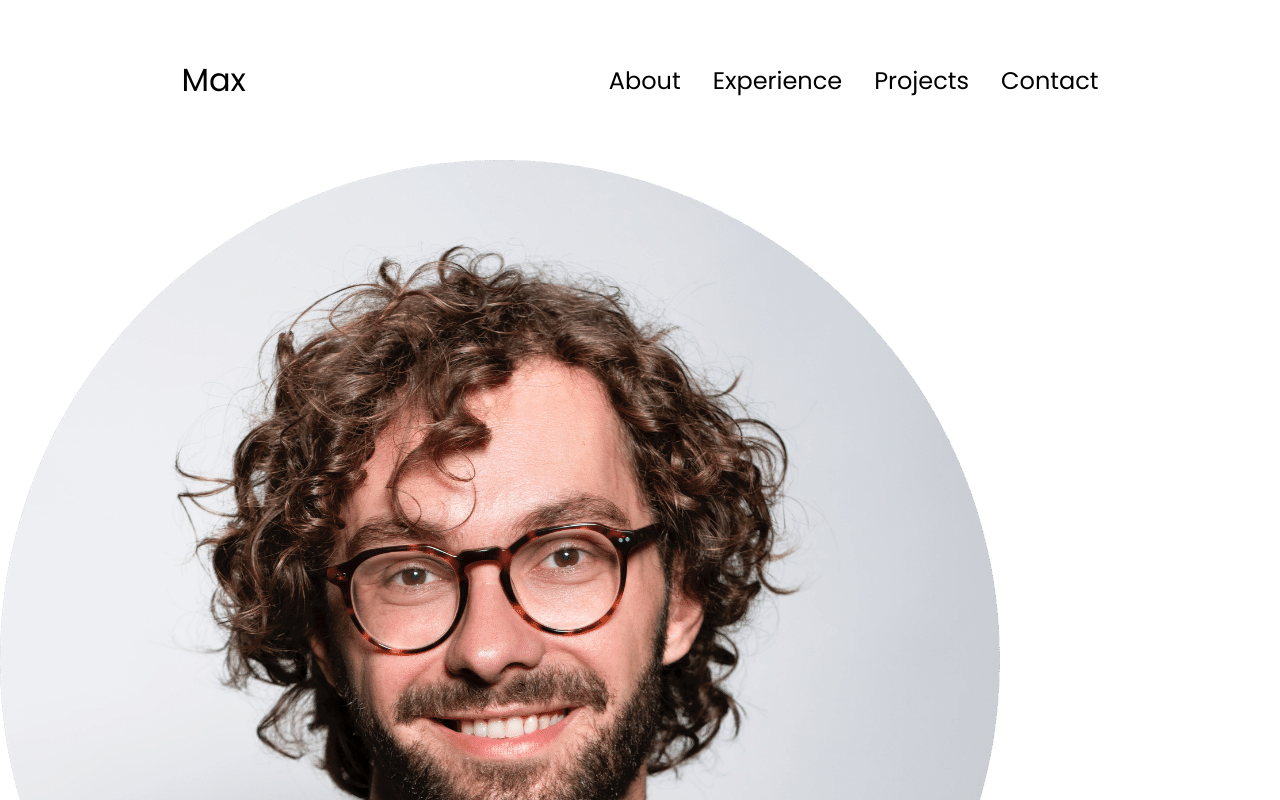
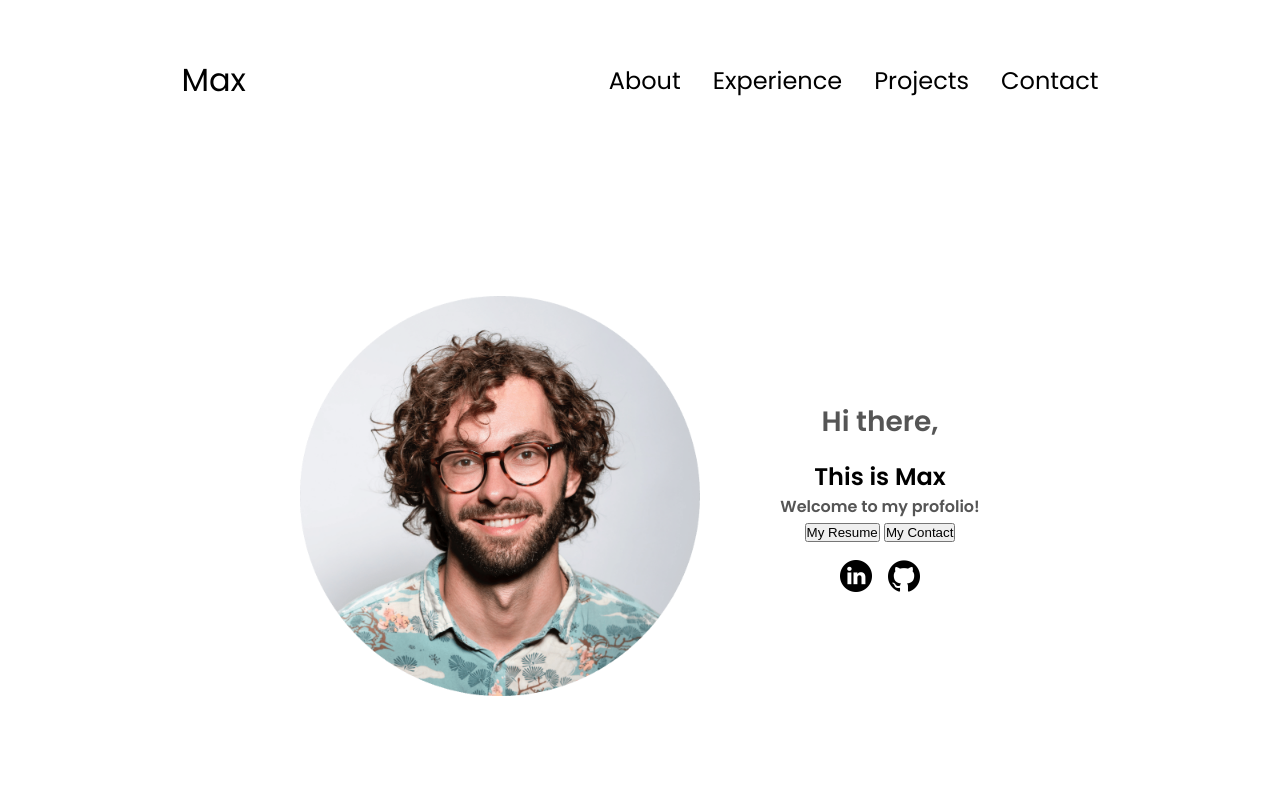
Before and after one commit to maxchtse/Porfolio, a plain HTML site: page index.html in a window 1280 px wide. Shown: the top 800 px of the page. Drawn offline with Linux system fonts and the light colour scheme.

Commit message:
Update profilo-about-layout

```diff
--- a/index.html
+++ b/index.html
@@ -43,10 +43,10 @@
         <div class="section__pic-container">
             <img src="./Assets/profile-pic.png" alt="Max Profile Pic">
         </div>
-        <div class="intro__text">
-            <p class="intro__text_P1">Hi there,</p>
-            <h1 class="intro__name">This is Max</h1>
-            <p class="intro__text__P2">Welcome to my profolio!</p>
+        <div class="section__text">
+            <p class="section__text_P1">Hi there,</p>
+            <h1 class="section__name">This is Max</h1>
+            <p class="section__text_P2">Welcome to my profolio!</p>
             <div class="btn-container">
                 <button
                 class="btn btn-color-2"
@@ -59,7 +59,8 @@
                 >My Contact</button>
             </div>
             <div id="socials-container">
-                <img src="./Assets/linkedin.png" alt="LinkedIn" class="icon" onclick="location.href=''">
+                <img src="./Assets/linkedin.png" alt="LinkedIn" class="icon" onclick="location.href='https://www.linkedin.com'">
+                <img src="./Assets/github.png" alt="GitHub" class="icon" onclick="location.href='https://www.github.com'">
             </div>
         </div>
     </section>
--- a/style.css
+++ b/style.css
@@ -144,3 +144,68 @@ a:hover {
 }
 
 /* Intro */
+section {
+    padding-top: 4vh;
+    height: 96vh;
+    margin: 0 10rem;
+    box-sizing: border-box;
+    min-height: fit-content;
+}
+
+.section-container {
+    display: flex;
+}
+
+/* Profile Section */
+
+#profile {
+    display: flex;
+    justify-content: center;
+    gap: 5rem;
+    height: 80vh;
+}
+
+.section__pic-container {
+    display: flex;
+    height: 400px;
+    width: 400px;
+    margin: auto 0;
+}
+
+.section__text {
+    align-self: center;
+    text-align: center;
+}
+
+.section__text p {
+    font-weight: 600;
+}
+
+.section__text_P1 {
+    text-align: center;
+}
+
+.section__text_P1 {
+    font-size: 1.75rem;
+    margin-bottom: 1rem;
+}
+
+.title {
+    font-size: 3rem;
+    text-align: center;
+}
+
+#socials-container {
+    display: flex;
+    justify-content: center;
+    margin-top: 1rem;
+    gap: 1rem;
+}
+
+/* Icons */
+.icon {
+    height: 2rem;
+    cursor: pointer;
+}
+
+/* Button */
```
